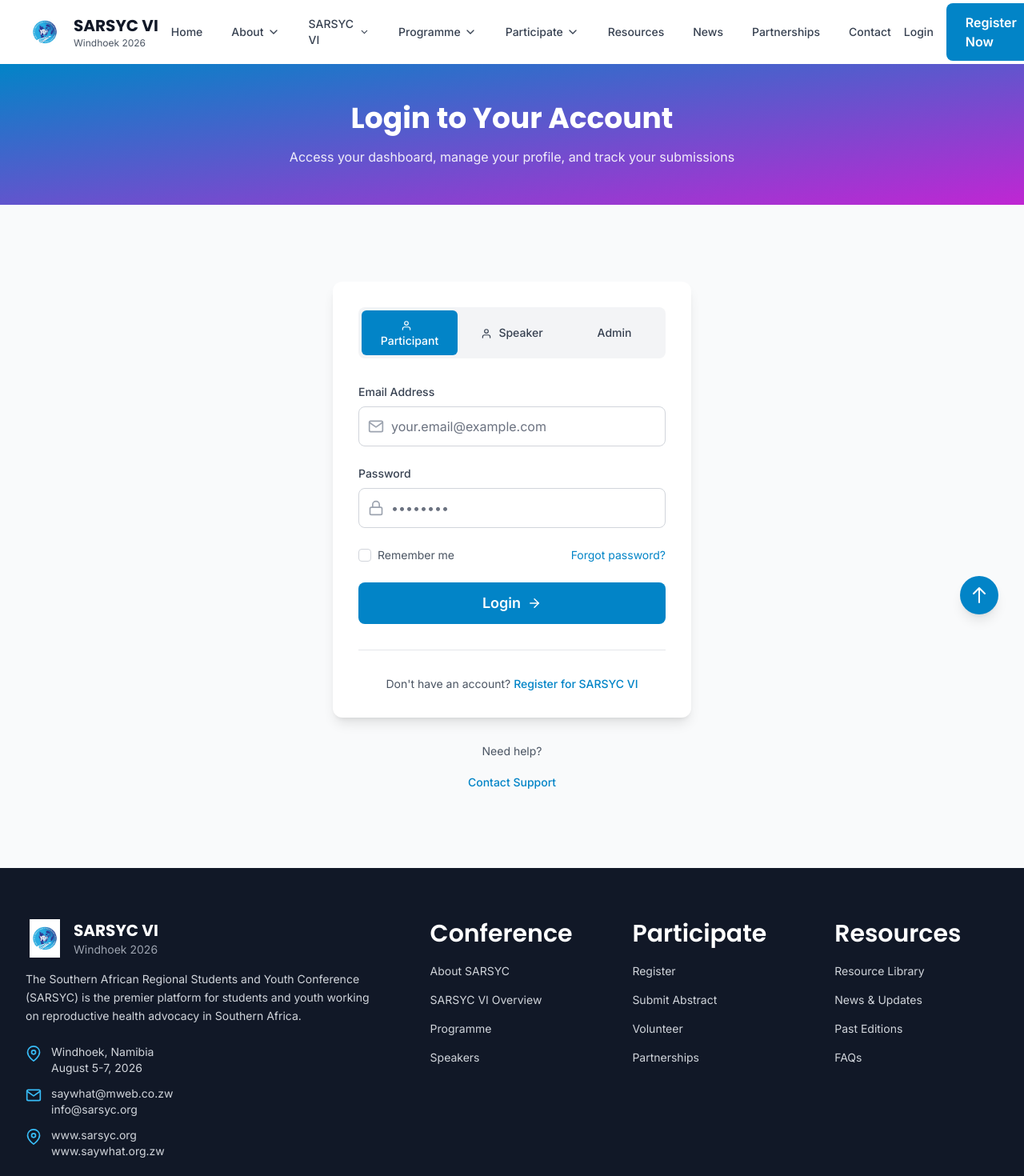
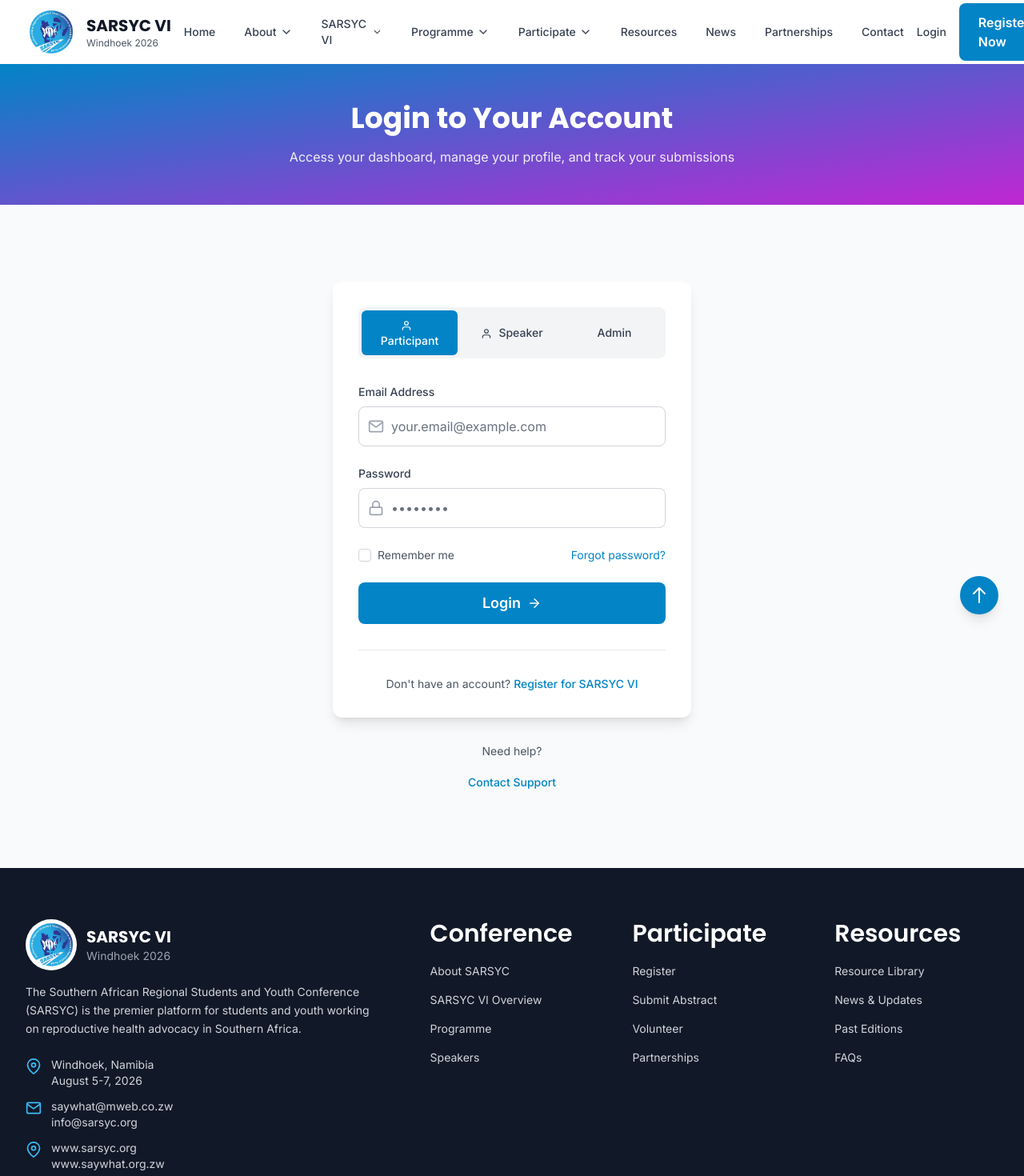
Before and after one commit to waltergkaturuza/SARSYC, a Next.js app: page /login in a window 1280 px wide. Shown: the top 1470 px of the page at 80% size. Built offline with nearby package versions, Linux system fonts and the light colour scheme.

Commit message:
Make header and footer logos circular and bigger, push homepage logo further left

```diff
--- a/src/app/(frontend)/page.tsx
+++ b/src/app/(frontend)/page.tsx
@@ -54,7 +54,7 @@
         <div className="relative container-custom py-20 md:py-32">
           <div className="relative">
             {/* Logo - Floating at Left Corner (Circular, Reduced by Half) */}
-            <div className="absolute left-0 top-0 w-40 h-40 md:w-56 md:h-56 lg:w-72 lg:h-72 xl:w-80 xl:h-80 z-10 animate-float">
+            <div className="absolute -left-4 -top-4 md:-left-8 md:-top-8 w-40 h-40 md:w-56 md:h-56 lg:w-72 lg:h-72 xl:w-80 xl:h-80 z-10 animate-float">
               <div className="relative w-full h-full rounded-full overflow-hidden shadow-2xl">
                 <Image
                   src="/logo.jpeg"
--- a/src/components/layout/Footer.tsx
+++ b/src/components/layout/Footer.tsx
@@ -119,13 +119,13 @@
           {/* Brand Column */}
           <div className="lg:col-span-2">
             <div className="flex items-center space-x-3 mb-4">
-              <div className="relative w-12 h-12 flex-shrink-0">
+              <div className="relative w-16 h-16 flex-shrink-0 rounded-full overflow-hidden">
                 <Image
                   src="/logo.jpeg"
                   alt="SARSYC Logo"
                   fill
-                  className="object-contain"
-                  sizes="48px"
+                  className="object-cover scale-110"
+                  sizes="64px"
                 />
               </div>
               <div>
--- a/src/components/layout/Header.tsx
+++ b/src/components/layout/Header.tsx
@@ -73,17 +73,17 @@
     >
       <nav className="container-custom">
         <div className="flex items-center justify-between h-20">
-          {/* Logo */}
+          {/* Logo - Circular */}
           <div className="flex-shrink-0">
             <Link href="/" className="flex items-center space-x-3">
-              <div className="relative w-12 h-12 flex-shrink-0">
+              <div className="relative w-16 h-16 flex-shrink-0 rounded-full overflow-hidden">
                 <Image
                   src="/logo.jpeg"
                   alt="SARSYC Logo"
                   fill
-                  className="object-contain"
+                  className="object-cover scale-110"
                   priority
-                  sizes="48px"
+                  sizes="64px"
                 />
               </div>
               <div className="hidden sm:block">
```
